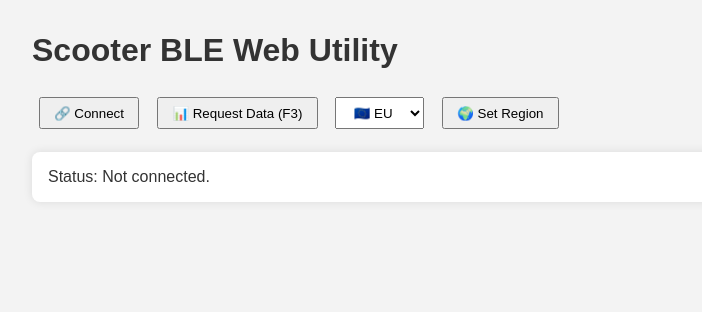
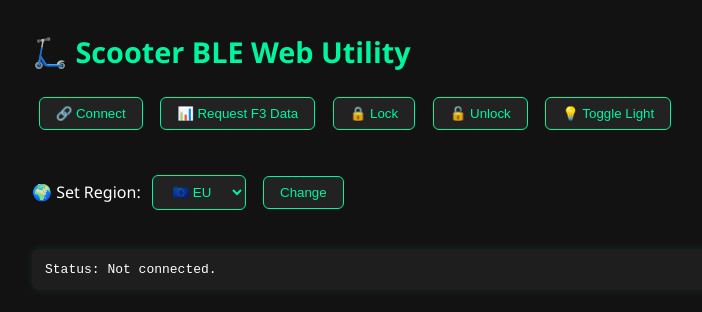
Before and after one commit to xLvca/xlvca.github.io, a plain HTML site: page nb.html in a window 1280 px wide. Shown: the whole page, without its empty margins (0-702 px from the left). Drawn offline with Linux system fonts and the light colour scheme.

Commit message:
Update nb.html

```diff
--- a/nb.html
+++ b/nb.html
@@ -3,23 +3,52 @@
 <head>
   <meta charset="UTF-8" />
   <meta name="viewport" content="width=device-width, initial-scale=1.0" />
-  <title>Scooter BLE Web Utility</title>
+  <title>Scooter BLE Utility</title>
   <style>
-    body { font-family: sans-serif; margin: 2em; background: #f3f3f3; color: #333; }
-    button, select { padding: 0.5em 1em; margin: 0.5em; }
-    #output { margin-top: 1em; white-space: pre-wrap; background: #fff; padding: 1em; border-radius: 0.5em; box-shadow: 0 0 10px rgba(0,0,0,0.1); }
+    body { font-family: 'Segoe UI', sans-serif; margin: 2em; background: #121212; color: #fff; }
+    h1 { font-size: 1.8em; color: #00f59f; }
+    button, select {
+      padding: 0.6em 1.2em;
+      margin: 0.5em;
+      background-color: #222;
+      color: #00f59f;
+      border: 1px solid #00f59f;
+      border-radius: 6px;
+      cursor: pointer;
+    }
+    button:hover { background-color: #00f59f; color: #000; }
+    #output {
+      margin-top: 1em;
+      white-space: pre-wrap;
+      background: #1e1e1e;
+      padding: 1em;
+      border-radius: 0.5em;
+      box-shadow: 0 0 10px rgba(0,255,150,0.1);
+      font-family: monospace;
+    }
+    .section { margin-bottom: 2em; }
   </style>
 </head>
 <body>
-  <h1>Scooter BLE Web Utility</h1>
+  <h1>🛴 Scooter BLE Web Utility</h1>
+
+  <div class="section">
     <button onclick="connectScooter()">🔗 Connect</button>
-  <button onclick="sendF3()">📊 Request Data (F3)</button>
+    <button onclick="sendF3()">📊 Request F3 Data</button>
+    <button onclick="lockScooter()">🔒 Lock</button>
+    <button onclick="unlockScooter()">🔓 Unlock</button>
+    <button onclick="toggleLight()">💡 Toggle Light</button>
+  </div>
+
+  <div class="section">
+    <label for="regionSelect">🌍 Set Region:</label>
     <select id="regionSelect">
       <option value="0x01">🇪🇺 EU</option>
       <option value="0x02">🇺🇸 US</option>
       <option value="0x03">🇷🇺 RU</option>
     </select>
-  <button onclick="changeRegion()">🌍 Set Region</button>
+    <button onclick="changeRegion()">Change</button>
+  </div>
 
   <div id="output">Status: Not connected.</div>
 
@@ -30,21 +59,24 @@
     async function connectScooter() {
       try {
         device = await navigator.bluetooth.requestDevice({
-          filters: [{ namePrefix: 'Scooter' }],
-          optionalServices: ["0000ffe0-0000-1000-8000-00805f9b34fb"]
+          acceptAllDevices: true,
+          optionalServices: ['0000ffe0-0000-1000-8000-00805f9b34fb']
         });
         output(`Device selected: ${device.name}`);
 
         server = await device.gatt.connect();
-        output("Connected to GATT server.");
+        output("Connected to GATT server. Press the power button if needed.");
 
         service = await server.getPrimaryService("0000ffe0-0000-1000-8000-00805f9b34fb");
         writeChar = await service.getCharacteristic("0000ffe1-0000-1000-8000-00805f9b34fb");
-        notifyChar = writeChar; // same char for write+notify in FFE0/FFE1 case
+        notifyChar = writeChar;
 
         await notifyChar.startNotifications();
         notifyChar.addEventListener("characteristicvaluechanged", handleNotifications);
         output("Notifications enabled.");
+
+        await new Promise(r => setTimeout(r, 1000));
+        await sendAuth();
       } catch (error) {
         output("Error: " + error);
       }
@@ -67,6 +99,13 @@
       output("Sent F3 packet");
     }
 
+    async function sendAuth() {
+      if (!writeChar) return output("Not connected");
+      const authCmd = Uint8Array.from([0xF0, 0x0A, 0x21, 0x01, 0x00, 0x00, 0x00, 0x00, 0x00, 0x00, 0x00, 0x00]);
+      await writeChar.writeValue(authCmd);
+      output("Auth command sent. Press the power button if required.");
+    }
+
     async function changeRegion() {
       if (!writeChar) return output("Not connected");
       const regionCode = document.getElementById('regionSelect').value;
@@ -75,6 +114,27 @@
       await writeChar.writeValue(cmd);
       output(`Region change sent: ${hex(cmd)}`);
     }
+
+    async function lockScooter() {
+      if (!writeChar) return output("Not connected");
+      const lockCmd = Uint8Array.from([0xF0, 0x01, 0x24, 0x01]);
+      await writeChar.writeValue(lockCmd);
+      output("Sent lock command");
+    }
+
+    async function unlockScooter() {
+      if (!writeChar) return output("Not connected");
+      const unlockCmd = Uint8Array.from([0xF0, 0x01, 0x24, 0x00]);
+      await writeChar.writeValue(unlockCmd);
+      output("Sent unlock command");
+    }
+
+    async function toggleLight() {
+      if (!writeChar) return output("Not connected");
+      const toggleCmd = Uint8Array.from([0xF0, 0x01, 0x11, 0x01]);
+      await writeChar.writeValue(toggleCmd);
+      output("Toggled light");
+    }
   </script>
 </body>
 </html>
```
Lines whose indentation alone changed are shown as unchanged.
